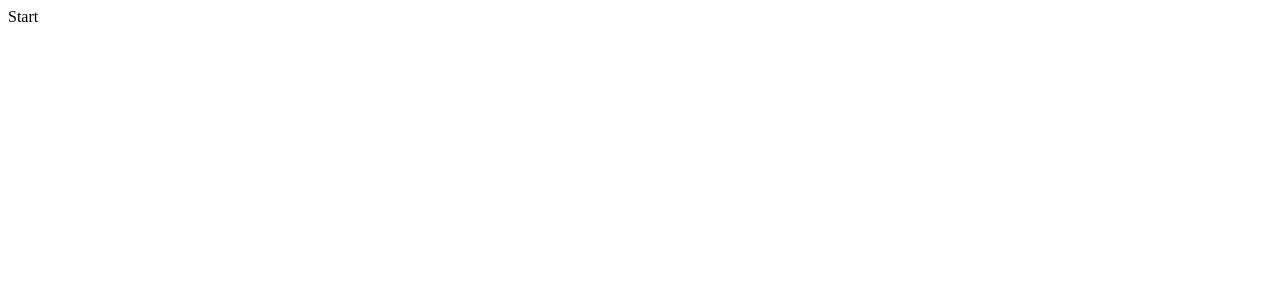
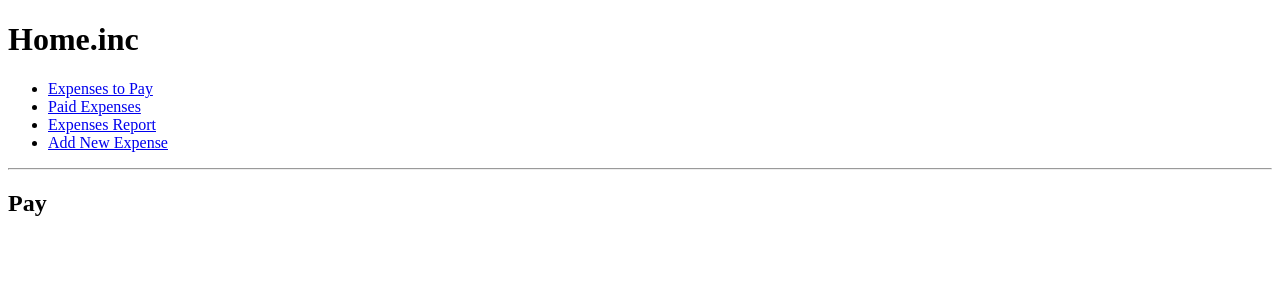
Before and after one commit to grglucastr/home-inc, a React (Create React App) app: page /pay in a window 1280 px wide. Shown: the top 300 px of the page. Built offline with nearby package versions, Linux system fonts and the light colour scheme.

Commit message:
Add menu content and configure routes, links and redirections

```diff
--- a/src/App.js
+++ b/src/App.js
@@ -1,10 +1,20 @@
 import React from 'react';
+import { BrowserRouter as Router } from 'react-router-dom';
+import Menu from './components/Menu';
+import Routes from './util/Routes';
+
 
 function App() {
   return (
-    <div>
-      Start
-    </div>
+    <Router>
+      <div>
+        <h1>Home.inc</h1>
+        <Menu/>
+        <hr/>
+
+        <Routes />
+      </div>
+    </Router>
   );
 }
 
--- a/src/components/Menu.js
+++ b/src/components/Menu.js
@@ -0,0 +1,15 @@
+import React from 'react';
+import { Link } from 'react-router-dom';
+
+export default function Menu(){
+  return(
+    <div>
+      <ul>
+        <li><Link to="/pay">Expenses to Pay</Link> </li>
+        <li><Link to="/paid">Paid Expenses</Link> </li>
+        <li><Link to="/report">Expenses Report</Link> </li>
+        <li><Link to="/expense">Add New Expense</Link> </li>
+      </ul>
+    </div>
+  )
+}
--- /dev/null
+++ b/src/util/Routes.js
@@ -0,0 +1,22 @@
+import React from 'react';
+import { Route, Switch } from 'react-router-dom';
+
+import Home from '../views/Home';
+import Pay from '../views/Pay';
+import Paid from '../views/Paid';
+import Report from '../views/Report';
+import Expense from '../views/Expense';
+import NotFound from '../views/NotFound';
+
+export default function Routes(){
+  return(
+    <Switch>
+      <Route exact path="/" component={Home} />
+      <Route exact path="/pay" component={Pay} />
+      <Route exact path="/paid" component={Paid} />
+      <Route exact path="/expense" component={Expense} />
+      <Route exact path="/report" component={Report} />
+      <Route path="*" component={NotFound} />
+    </Switch>
+  )
+}
--- a/src/views/Expense.js
+++ b/src/views/Expense.js
@@ -0,0 +1,7 @@
+import React from 'react';
+
+export default function Expense(){
+  return(<div>
+    <h2>Expense Form </h2>
+  </div>)
+}
--- a/src/views/Home.js
+++ b/src/views/Home.js
@@ -0,0 +1,10 @@
+import React from 'react';
+import { Redirect } from 'react-router-dom';
+
+export default function Home(){
+  return(
+    <div>
+      <Redirect to="/pay" />
+    </div>
+  )
+}
--- a/src/views/NotFound.js
+++ b/src/views/NotFound.js
@@ -0,0 +1,9 @@
+import React from 'react';
+export default function NotFound(){
+  return(
+    <div>
+      <h1>Error 404</h1>
+      <h3>Sorry, couldn't find what you're looking for...</h3>
+    </div>
+  )
+}
--- a/src/views/Paid.js
+++ b/src/views/Paid.js
@@ -0,0 +1,8 @@
+import React from 'react';
+export default function Paid(){
+  return(
+    <div>
+      <h2>Paid</h2>
+    </div>
+  )
+}
--- a/src/views/Pay.js
+++ b/src/views/Pay.js
@@ -0,0 +1,8 @@
+import React from 'react';
+export default function Pay(){
+  return(
+    <div>
+      <h2>Pay</h2>
+    </div>
+  )
+}
--- a/src/views/Report.js
+++ b/src/views/Report.js
@@ -0,0 +1,6 @@
+import React from 'react';
+export default function Report(){
+  return(
+    <div><h2>Report</h2></div>
+  )
+}
```
